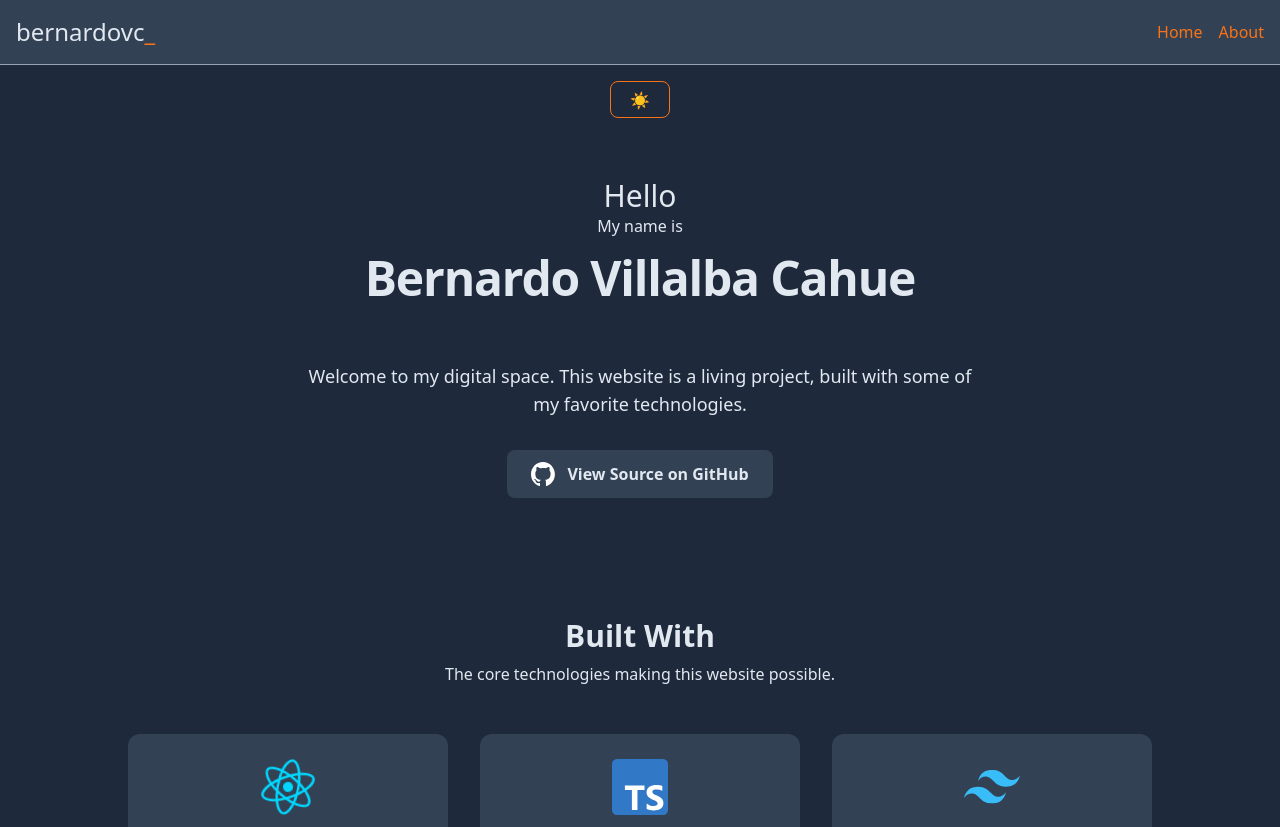
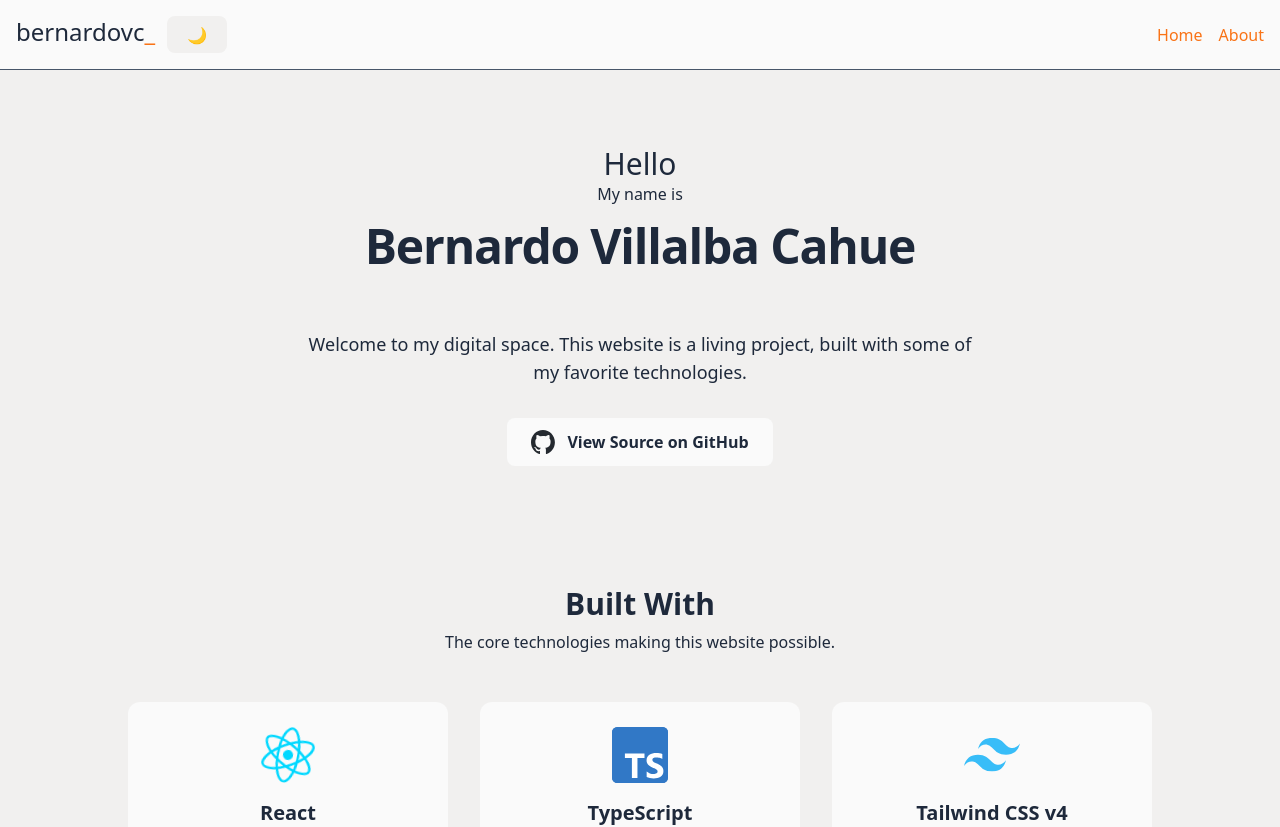
Before and after one commit to capatazche/my-public-website, a React (Vite) app: page / in a window 1280 px wide. Shown: the top 827 px of the page. Built offline with nearby package versions, Linux system fonts and the light colour scheme.

Commit message:
useContext for ThemeProvider
This allows me to change the Github Logo from Black to White when themes change from Light to Dark.

```diff
--- a/src/App.tsx
+++ b/src/App.tsx
@@ -1,10 +1,13 @@
 import { Outlet } from "react-router-dom";
+import Navbar from "./components/Navbar.tsx";
+import {ThemeProvider} from "./contexts/ThemeContext.tsx";
+
 import './App.css'
-import Navbar from "./components/Navbar.tsx";
 
 function App() {
   return (
     <div className="h-screen w-screen">
+      <ThemeProvider>
           <header
             className="
                 sticky top z-50
@@ -19,6 +22,7 @@ function App() {
           <main className="container mx-auto p-4 ">
               <Outlet />
           </main>
+      </ThemeProvider>
     </div>
   )
 }
--- a/src/components/Hero.tsx
+++ b/src/components/Hero.tsx
@@ -1,6 +1,12 @@
-import GithubLogo from '../assets/github_white.svg';
+import { useTheme } from "../contexts/ThemeContext.tsx";
+
+import GithubLogoWhite from '../assets/github_white.svg';
+import GithubLogoBlack from '../assets/github_black.svg';
 
 export default function Hero() {
+    const { theme } = useTheme()
+    console.log(theme);
+
     return (
         <section className="text-center py-15">
             <h2 className="text-3xl text-secondary">
@@ -26,10 +32,9 @@ export default function Hero() {
                     bg-bg-nav text-secondary font-semibold rounded-lg
                     transition-all duration-200 ease-in-out
                     hover:scale-105
-                    focus:outline-none focus:ring-2 focus:ring-accent
                 "
             >
-                <img src={GithubLogo} alt="GitHub Logo" className="w-6 h-6" />
+                <img src={theme === 'light' ? GithubLogoBlack : GithubLogoWhite} alt="GitHub Logo" className="w-6 h-6" />
                 View Source on GitHub
             </a>
         </section>
--- a/src/components/Navbar.tsx
+++ b/src/components/Navbar.tsx
@@ -1,5 +1,6 @@
 import { useState } from "react";
 import { Link } from "react-router-dom";
+import {ThemeToggleButton} from "./ThemeToggleButton.tsx";
 
 
 export default function Navbar() {
@@ -12,12 +13,15 @@ export default function Navbar() {
     return (
         <nav>
             <div className="container mx-auto flex justify-between items-center">
-                <div className="text-2xl md:flex">
-                    <Link to="/" className="hover:no-underline hover:text-accent-hover">
+                <div className="md:flex">
+                    <Link to="/" className="text-2xl  hover:no-underline hover:text-accent-hover">
                         <span className="text-secondary hover:text-accent-hover">
                             bernardovc
                         </span>_
                     </Link>
+                    <div className="ml-3">
+                        <ThemeToggleButton />
+                    </div>
                 </div>
 
                 {/* Desktop Navigation Links */}
@@ -30,7 +34,7 @@ export default function Navbar() {
 
                 {/* Mobile menu button (Hamburger) */}
                 <div className="md:hidden">
-                    <button onClick={toggleMenu} className="focus:outline-none">
+                    <button onClick={toggleMenu}>
                         <svg className="w-6 h-6" fill="none" stroke="currentColor" viewBox="0 0 24 24" xmlns="http://www.w3.org/2000/svg">
                             <path strokeLinecap="round" strokeLinejoin="round" strokeWidth="2"
                                   d="M4 6
--- a/src/components/ThemeToggleButton.tsx
+++ b/src/components/ThemeToggleButton.tsx
@@ -1,7 +1,6 @@
-import { useTheme } from '../hooks/useTheme'; // Adjust the import path
+import { useTheme } from '../contexts/ThemeContext.tsx';
 
 export const ThemeToggleButton = () => {
-    // TypeScript infers the types from the hook's return value
     const { theme, toggleTheme } = useTheme();
 
     return (
@@ -9,6 +8,7 @@ export const ThemeToggleButton = () => {
             id="theme-toggle"
             onClick={toggleTheme}
             aria-label="Toggle light and dark theme"
+            className="bg-primary"
         >
             {theme === 'light' ? '🌙' : '☀️'}
         </button>
--- /dev/null
+++ b/src/contexts/ThemeContext.tsx
@@ -0,0 +1,48 @@
+import { createContext, useState, useEffect, useContext, ReactNode } from 'react';
+
+// Define the shape of the context's value
+interface ThemeContextType {
+    theme: 'light' | 'dark';
+    toggleTheme: () => void;
+}
+
+// 1. Create the context with a default value
+// The '!' is a non-null assertion, telling TypeScript we'll provide a value
+const ThemeContext = createContext<ThemeContextType>(null!);
+
+// 2. Create the Provider component
+// This component will hold the actual state and logic
+export const ThemeProvider = ({ children }: { children: ReactNode }) => {
+    const [theme, setTheme] = useState<'light' | 'dark'>(() => {
+        const storedTheme = localStorage.getItem('theme') as 'light' | 'dark' | null;
+        if (storedTheme) {
+            return storedTheme;
+        }
+        return window.matchMedia('(prefers-color-scheme: light)').matches ? 'light' : 'dark';
+    });
+
+    useEffect(() => {
+        document.documentElement.setAttribute('data-theme', theme);
+        localStorage.setItem('theme', theme);
+    }, [theme]);
+
+    const toggleTheme = () => {
+        setTheme(prevTheme => (prevTheme === 'light' ? 'dark' : 'light'));
+    };
+
+    return (
+        <ThemeContext.Provider value={{ theme, toggleTheme }}>
+            {children}
+        </ThemeContext.Provider>
+    );
+};
+
+// 3. Create the custom hook to consume the context
+// This is what your components will use
+export const useTheme = () => {
+    const context = useContext(ThemeContext);
+    if (context === undefined) {
+        throw new Error('useTheme must be used within a ThemeProvider');
+    }
+    return context;
+};
--- a/src/hooks/useTheme.ts
+++ /dev/null
@@ -1,35 +0,0 @@
-import { useState, useEffect } from 'react';
-
-// Define the theme type
-export type Theme = 'light' | 'dark';
-
-// Define the shape of the object returned by the hook
-interface UseThemeReturn {
-    theme: Theme;
-    toggleTheme: () => void;
-}
-
-export const useTheme = (): UseThemeReturn => {
-    const THEME_KEY = 'theme';
-
-    // Explicitly type the state with our Theme type
-    const [theme, setTheme] = useState<Theme>(() => {
-        // The logic to get the initial theme is the same
-        const storedTheme = localStorage.getItem(THEME_KEY) as Theme | null;
-        if (storedTheme) {
-            return storedTheme;
-        }
-        return window.matchMedia('(pre-fers-color-scheme: light)').matches ? 'light' : 'dark';
-    });
-
-    useEffect(() => {
-        document.documentElement.setAttribute('data-theme', theme);
-        localStorage.setItem(THEME_KEY, theme);
-    }, [theme]);
-
-    const toggleTheme = () => {
-        setTheme(prevTheme => (prevTheme === 'light' ? 'dark' : 'light'));
-    };
-
-    return { theme, toggleTheme };
-};
--- a/src/index.css
+++ b/src/index.css
@@ -10,8 +10,8 @@
 }
 
 [data-theme="light"] {
-  --color-primary: #F8FAFC;
-  --color-bg-nav: #FFFFFF;
+  --color-primary: #F1F0EF;
+  --color-bg-nav: #FAFAFA;
   --color-secondary: #1E293B;
   --color-tertiary: #475569;
   --color-accent: #F97316;
@@ -50,9 +50,9 @@
   button {
     /* Base Appearance & Layout */
     border-radius: 8px;
-    border: 1px solid var(--color-accent);
     padding: 0.6em 1.2em;
-    background-color: transparent;
+    border: 1px solid transparent;
+    background-color: var(--color-bg-nav);
 
     /* Typography */
     color: var(--color-accent);
@@ -65,16 +65,10 @@
     transition: background-color 0.2s ease-in-out, transform 0.1s ease;
   }
   button:hover {
-    background-color: var(--color-accent);
-    color: var(--color-primary);
-  }
-  /* For keyboard navigation */
-  button:focus-visible {
-    outline: 2px solid var(--color-accent-hover);
-    outline-offset: 2px;
+    border: 1px solid var(--color-accent-hover);
   }
   button:active {
-    background-color: var(--color-accent-hover);
+    background-color: var(--color-accent);
 
     /* Make the button look like it's being pushed down */
     transform: translateY(2px);
@@ -84,4 +78,10 @@
     font-size: 3.2em;
     line-height: 1.1;
   }
+
+  /* For keyboard navigation */
+  :focus-visible {
+    outline: 2px solid var(--color-accent-hover);
+    outline-offset: 2px;
+  }
 }
--- a/src/pages/HomePage.tsx
+++ b/src/pages/HomePage.tsx
@@ -1,11 +1,9 @@
 import TechStack from "../components/TechStack.tsx";
 import Hero from "../components/Hero.tsx";
-import {ThemeToggleButton} from "../components/ThemeToggleButton.tsx";
 
 export default function HomePage() {
     return (
         <div className="px-4">
-            <ThemeToggleButton />
             <Hero />
             <TechStack />
         </div>
```
Lines whose indentation alone changed are shown as unchanged.
